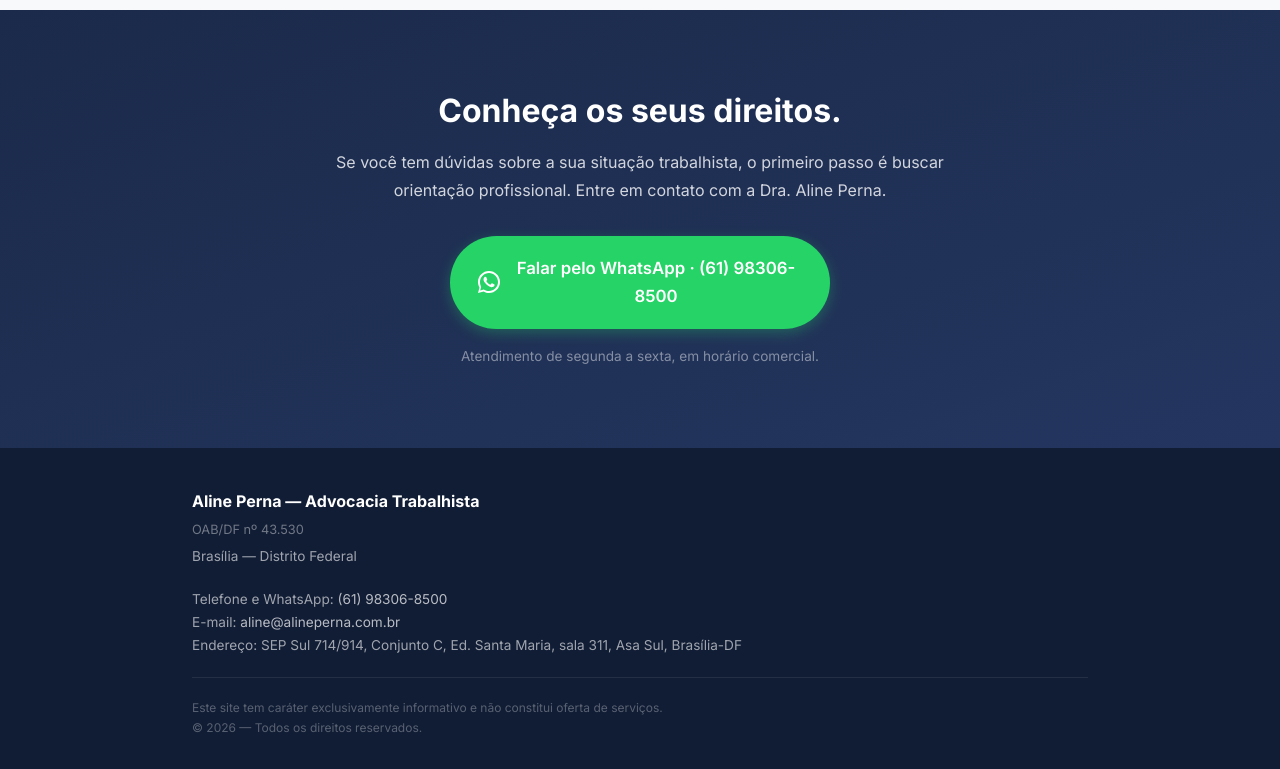
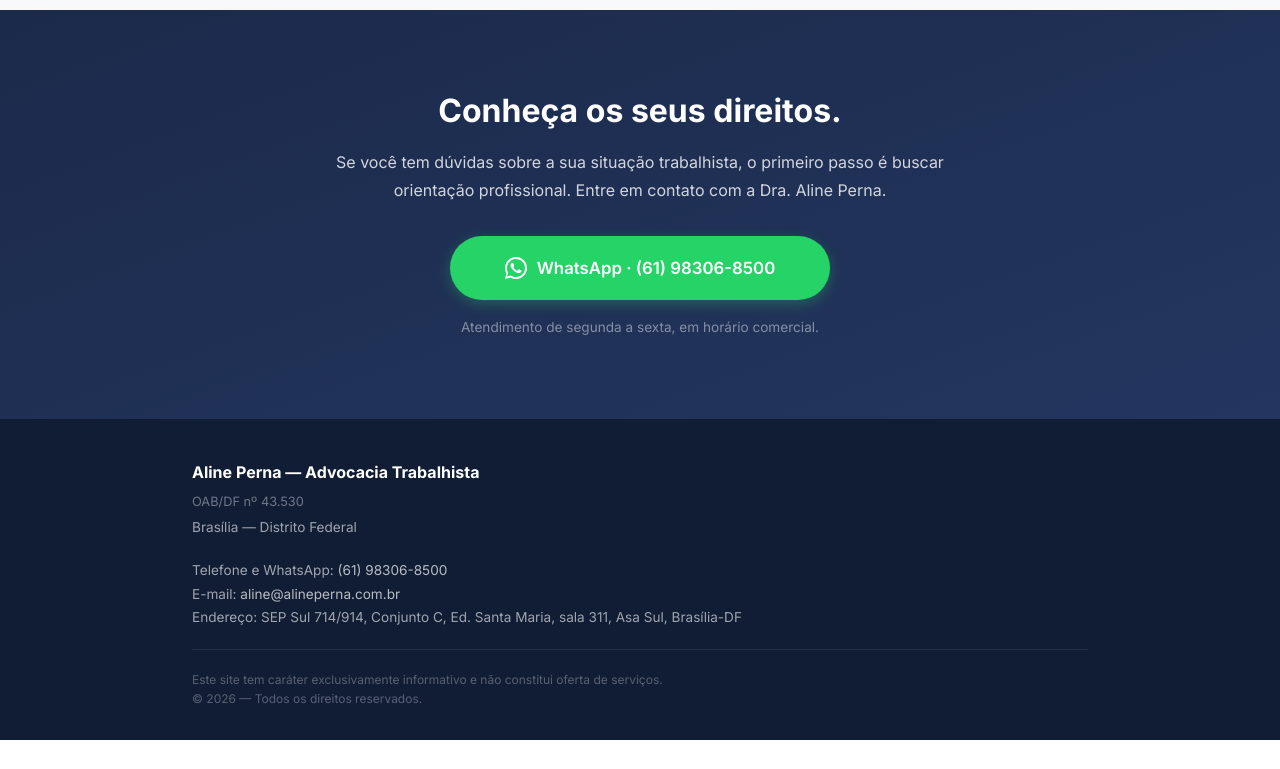
Before and after one commit to alineperna/my-static-site, a plain HTML site: page index.html in a window 1280 px wide. Shown: the part 4633-5402 px from the top of the page. After the commit the page ends 5373 px from the top, so only its background shows below. Drawn offline with Linux system fonts and the light colour scheme.

Commit message:
Update index.html

```diff
--- a/index.html
+++ b/index.html
@@ -1146,7 +1146,7 @@ a {
     <p class="section-text">Se você tem dúvidas sobre a sua situação trabalhista, o primeiro passo é buscar orientação profissional. Entre em contato com a Dra. Aline Perna.</p>
     <a href="https://wa.me/5561983068500?text=Ol%C3%A1%2C%20Dra.%20Aline.%20Gostaria%20de%20tirar%20uma%20d%C3%BAvida%20sobre%20direito%20trabalhista." class="btn-whatsapp" aria-label="Falar pelo WhatsApp com a Dra. Aline Perna">
       <svg viewBox="0 0 24 24" class="wa-icon" aria-hidden="true"><path d="M17.472 14.382c-.297-.149-1.758-.867-2.03-.967-.273-.099-.471-.148-.67.15-.197.297-.767.966-.94 1.164-.173.199-.347.223-.644.075-.297-.15-1.255-.463-2.39-1.475-.883-.788-1.48-1.761-1.653-2.059-.173-.297-.018-.458.13-.606.134-.133.298-.347.446-.52.149-.174.198-.298.298-.497.099-.198.05-.371-.025-.52-.075-.149-.669-1.612-.916-2.207-.242-.579-.487-.5-.669-.51-.173-.008-.371-.01-.57-.01-.198 0-.52.074-.792.372-.272.297-1.04 1.016-1.04 2.479 0 1.462 1.065 2.875 1.213 3.074.149.198 2.096 3.2 5.077 4.487.709.306 1.262.489 1.694.625.712.227 1.36.195 1.871.118.571-.085 1.758-.719 2.006-1.413.248-.694.248-1.289.173-1.413-.074-.124-.272-.198-.57-.347z"/><path d="M12 0C5.373 0 0 5.373 0 12c0 2.116.553 4.168 1.6 5.986L0 24l6.305-1.654C8.07 23.44 9.993 24 12 24c6.627 0 12-5.373 12-12S18.627 0 12 0zm0 21.82c-1.87 0-3.694-.507-5.283-1.466l-.38-.225-3.937 1.033 1.05-3.84-.248-.394A9.784 9.784 0 0 1 2.18 12c0-5.414 4.406-9.82 9.82-9.82 5.414 0 9.82 4.406 9.82 9.82 0 5.414-4.406 9.82-9.82 9.82z"/></svg>
-      Falar pelo WhatsApp &middot; (61) 98306-8500
+      WhatsApp &middot; (61) 98306-8500
     </a>
     <p class="final-cta-support">Atendimento de segunda a sexta, em horário comercial.</p>
   </div>
```
